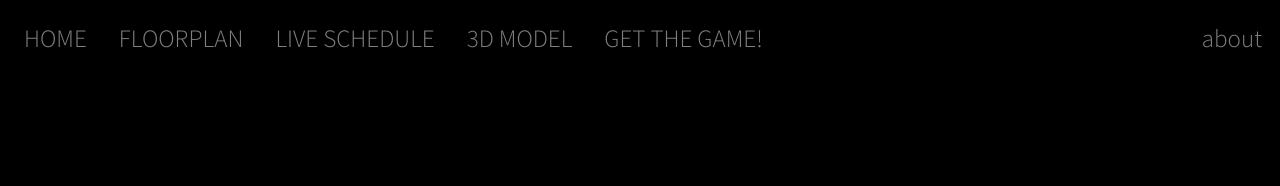
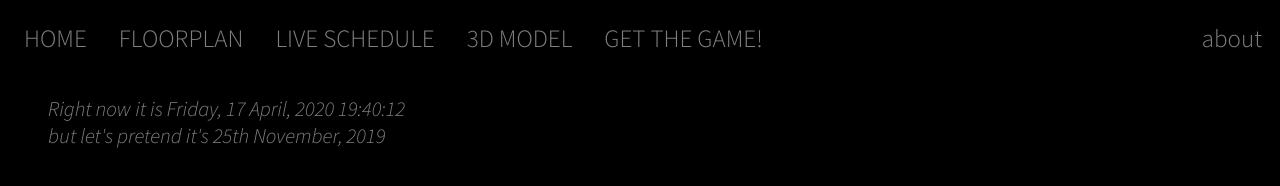
Before and after one commit to kngjnssy/codecompass, a website: page schedule.html in a window 1280 px wide. Drawn offline with nearby package versions, Linux system fonts and the light colour scheme; no server answers.

Commit message:
live schedule dated back for presentation purposes

```diff
--- a/schedule.html
+++ b/schedule.html
@@ -24,14 +24,54 @@
       <script type="text/javascript">
         function startTime()
         {
+          var dayNames = [
+    "Sunday",
+    "Monday",
+    "Tuesday",
+    "Wednesday",
+    "Thursday",
+    "Friday",
+    "Saturday"
+  ];
+  var monthNames = [
+    "January",
+    "February",
+    "March",
+    "April",
+    "May",
+    "June",
+    "July",
+    "August",
+    "September",
+    "October",
+    "November",
+    "December"
+  ];
         var today=new Date();
+        var day=today.getDay();
+        var d=today.getDate();
+        var mo=today.getMonth();
+        var y=today.getFullYear();
         var h=today.getHours();
         var m=today.getMinutes();
         var s=today.getSeconds();
         // add a zero in front of numbers<10
+        for (var i=0; i < 7; i++) {
+                if (day == i){
+                  day = dayNames[i]
+                }
+            }
+      for (var i=0; i <= 12; i++) {
+        if (mo == i){
+              mo = monthNames[i]
+            }
+          }
         m=checkTime(m);
         s=checkTime(s);
-        document.getElementById('txt').innerHTML='<div class="date">'+h+":"+m+":"+s+'</div>';
+        document.getElementById('txt').innerHTML = '<div class="currenttime">Right now it is '
+          +day+", "+d+" "+mo+", "+y+" "+h+":"+m+":"+s+
+          "<br>but let's pretend it's 25th November, 2019"+
+          '</div>';
         t=setTimeout('startTime()',500);
         }
         function checkTime(i)
@@ -72,16 +112,14 @@
       background-color: #111;
       color:ivory;
     }
+
+
     </style>
   </head>
 
 
 <body onload="startTime()">
-  <!-- <div>
-    <span class="currenttime" id="txt"></span>
-  </div>
-   -->
-
+  <nav>
     <ul>
       <li><a href="index.html">HOME</a></li>
       <li><a href="floorplan.html">FLOORPLAN</a></li>
@@ -90,15 +128,13 @@
       <li><a href="game.html">GET THE GAME!</a></li>
       <li style="float:right; margin-right:10px;" ><a class="active" href="about.html">about</a></li>
     </ul>
+  </nav>
+
+  <div>
+    <span class="currenttime" id="txt">hallo</span>
+  </div>
+
   <div class="grid-container-browser"></div>
-
-   <!-- <div>
-    <img
-    src="assets/compass_02.gif"
-    alt="compass"
-    style="margin-left:2200px;max-width:400px;height:auto;"
-    />
-  </div> -->
 
 
   </body>
--- a/stylez.css
+++ b/stylez.css
@@ -85,7 +85,7 @@ h3 {
 .date {
   font-family: "Roboto-Regular";
   font-size: 35px;
-  color: azure;
+  color: rgb(190, 202, 202);
 }
 .day {
   font-family: "Roboto-Regular";
--- a/stylez_browser.css
+++ b/stylez_browser.css
@@ -23,6 +23,10 @@
   src: url("assets/Roboto-Bold.ttf") format("truetype");
 }
 
+@font-face {
+  font-family: "SourceSansPro-LightItalic";
+  src: url("assets/SourceSansPro-LightItalic.ttf") format("truetype");
+}
 
 
 body {
@@ -64,6 +68,13 @@ h3 {
   opacity: 1;
   width: 100%;
   height: 100%;
+}
+
+.currenttime {
+  font-size: 21px;
+  color:grey;
+  margin: 0 40px;
+  font-family: "SourceSansPro-LightItalic";
 }
 
 .events {
@@ -168,10 +179,4 @@ h3 {
   white-space: pre-line; */
   /* border-bottom: 5px solid rgba(92, 99, 99, 0.514); */
 
-
 }
-
-.currenttime {
-  font-size: 85px;
-  color: blue;
-}
```
Also changed, not shown: schedule_display.html (+2 -10 lines). Lines whose indentation alone changed are shown as unchanged.
